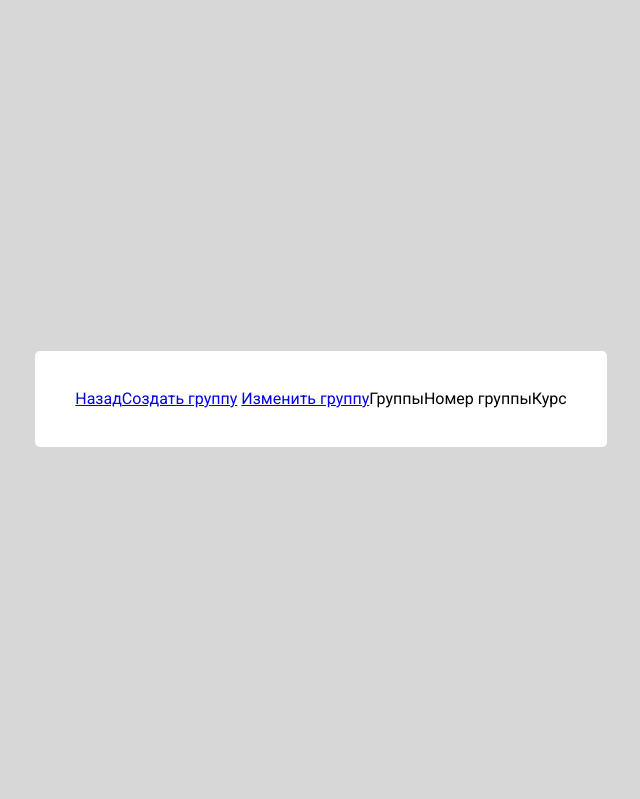
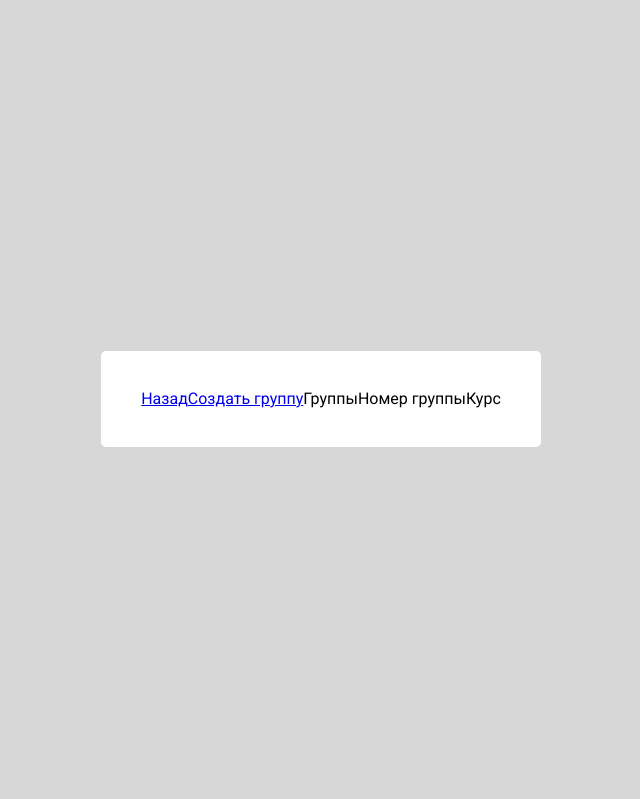
Before and after one commit to Kidcreole2/secondWeekDocWork, a Flask app: page /opop_group_index in a window 1280 px wide. Shown: the part 81-880 px from the top of the page, without its empty margins (319-959 px from the left). Run offline with Flask 3, Linux system fonts and the light colour scheme; the visitor is signed in with stand-in values (Sample User, id 1); data that the repository does not hold is empty.

Commit message:
some fixes

```diff
--- a/fullstack/templates/pages/OPOP/group/index.html
+++ b/fullstack/templates/pages/OPOP/group/index.html
@@ -4,7 +4,6 @@
 </div>
 <div>
   <a href="/opop_group_create">Создать группу</a>
-  <a href="/opop_group_update">Изменить группу</a>
 </div>
 <h2 class="group-table__name">Группы</h2>
 <table class="group-table">
```
